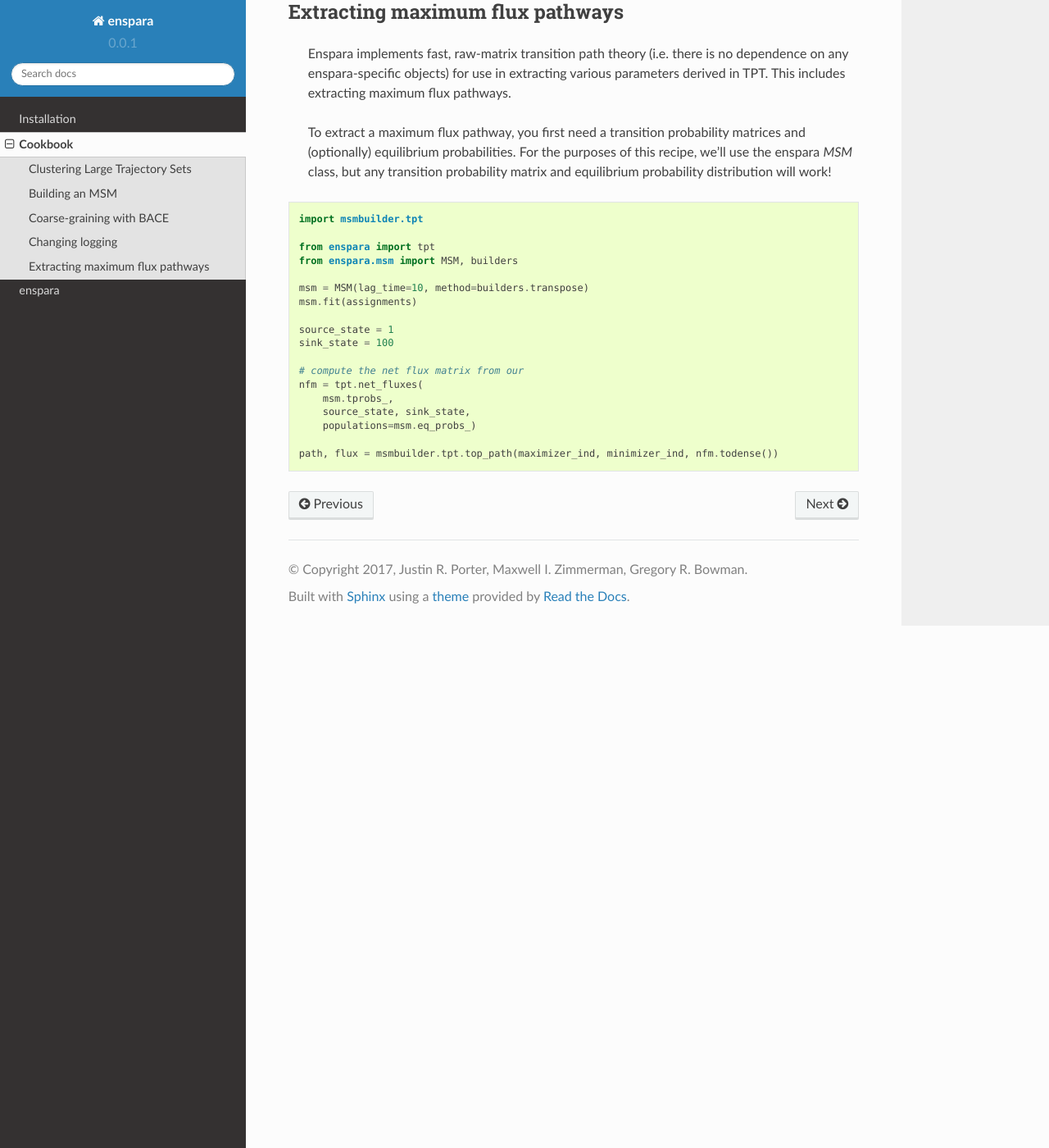
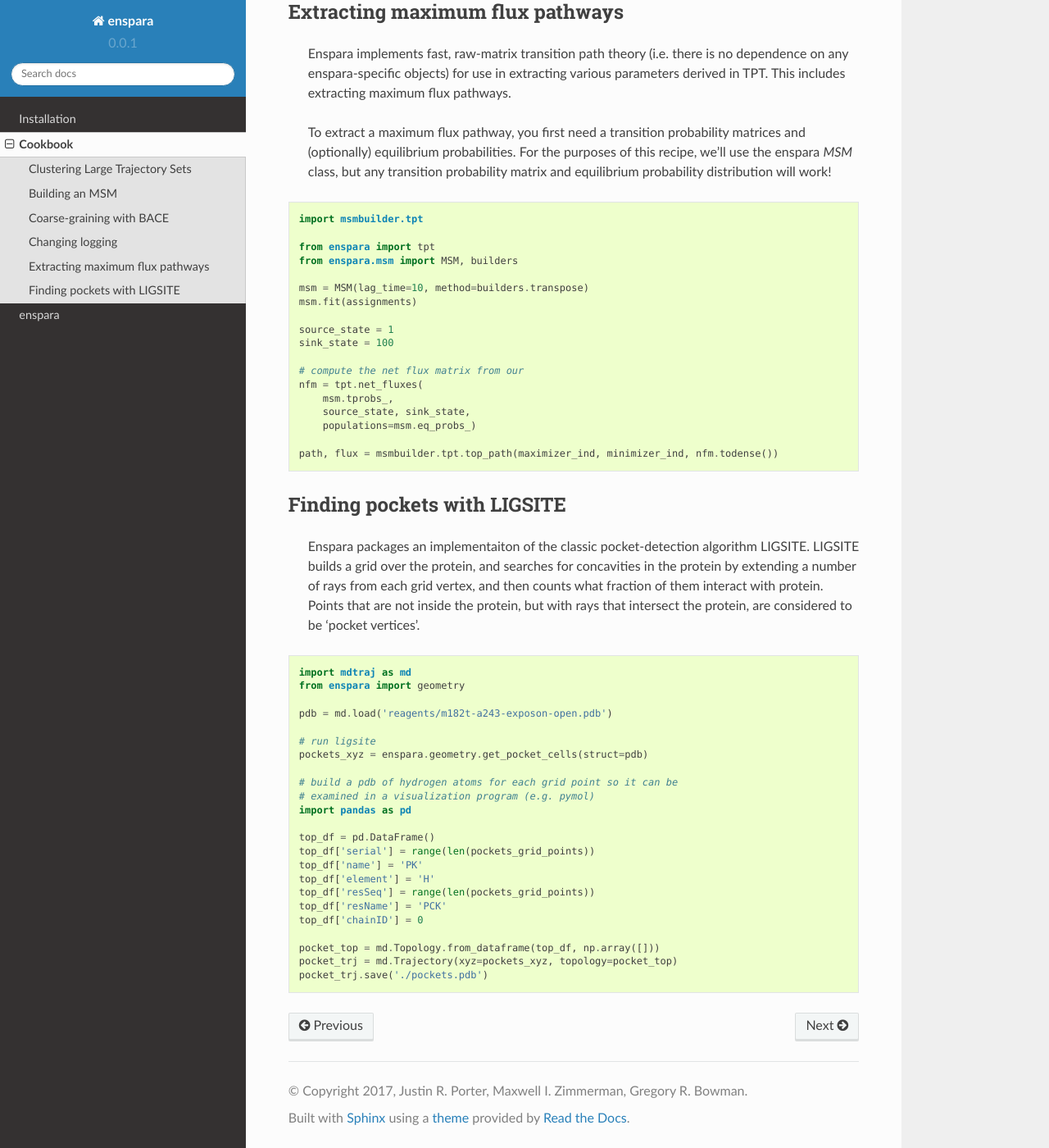
Before and after one commit to bowman-lab/enspara, a Sphinx documentation site: the page built from docs/source/cookbook.rst, in a window 1280 px wide and 1400 px high, scrolled down 2509 px. Shown: the whole window at 82% size. Built offline with Sphinx 7.4.7 and the Read the Docs theme 2.0.0, drawn with Linux system fonts in a browser that asks for light colours.

Commit message:
Add documentation for using ligsite.

```diff
--- a/docs/source/cookbook.rst
+++ b/docs/source/cookbook.rst
@@ -158,3 +158,38 @@ Extracting maximum flux pathways
         populations=msm.eq_probs_)
 
     path, flux = msmbuilder.tpt.top_path(maximizer_ind, minimizer_ind, nfm.todense())
+
+
+Finding pockets with LIGSITE
+--------------------------------
+    Enspara packages an implementaiton of the classic pocket-detection algorithm LIGSITE.
+    LIGSITE builds a grid over the protein, and searches for concavities in the protein
+    by extending a number of rays from each grid vertex, and then counts what fraction
+    of them interact with protein. Points that are not inside the protein, but with rays
+    that intersect the protein, are considered to be 'pocket vertices'.
+
+.. code-block:: python
+
+    import mdtraj as md
+    from enspara import geometry
+
+    pdb = md.load('reagents/m182t-a243-exposon-open.pdb')
+
+    # run ligsite
+    pockets_xyz = enspara.geometry.get_pocket_cells(struct=pdb)
+
+    # build a pdb of hydrogen atoms for each grid point so it can be
+    # examined in a visualization program (e.g. pymol)
+    import pandas as pd
+
+    top_df = pd.DataFrame()
+    top_df['serial'] = range(len(pockets_grid_points))
+    top_df['name'] = 'PK'
+    top_df['element'] = 'H'
+    top_df['resSeq'] = range(len(pockets_grid_points))
+    top_df['resName'] = 'PCK'
+    top_df['chainID'] = 0
+
+    pocket_top = md.Topology.from_dataframe(top_df, np.array([]))
+    pocket_trj = md.Trajectory(xyz=pockets_xyz, topology=pocket_top)
+    pocket_trj.save('./pockets.pdb')
```
Also changed, not shown: 1 other file.
